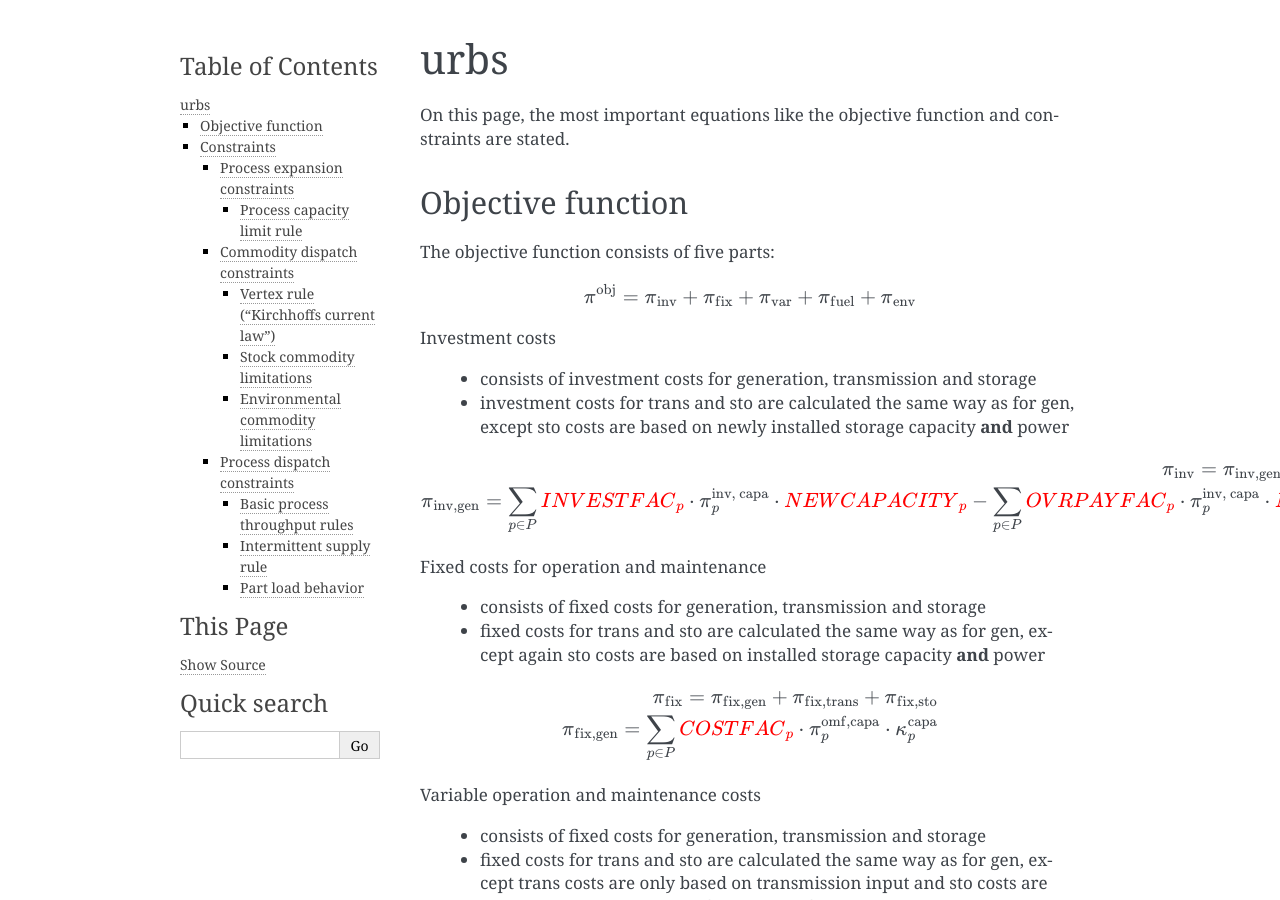
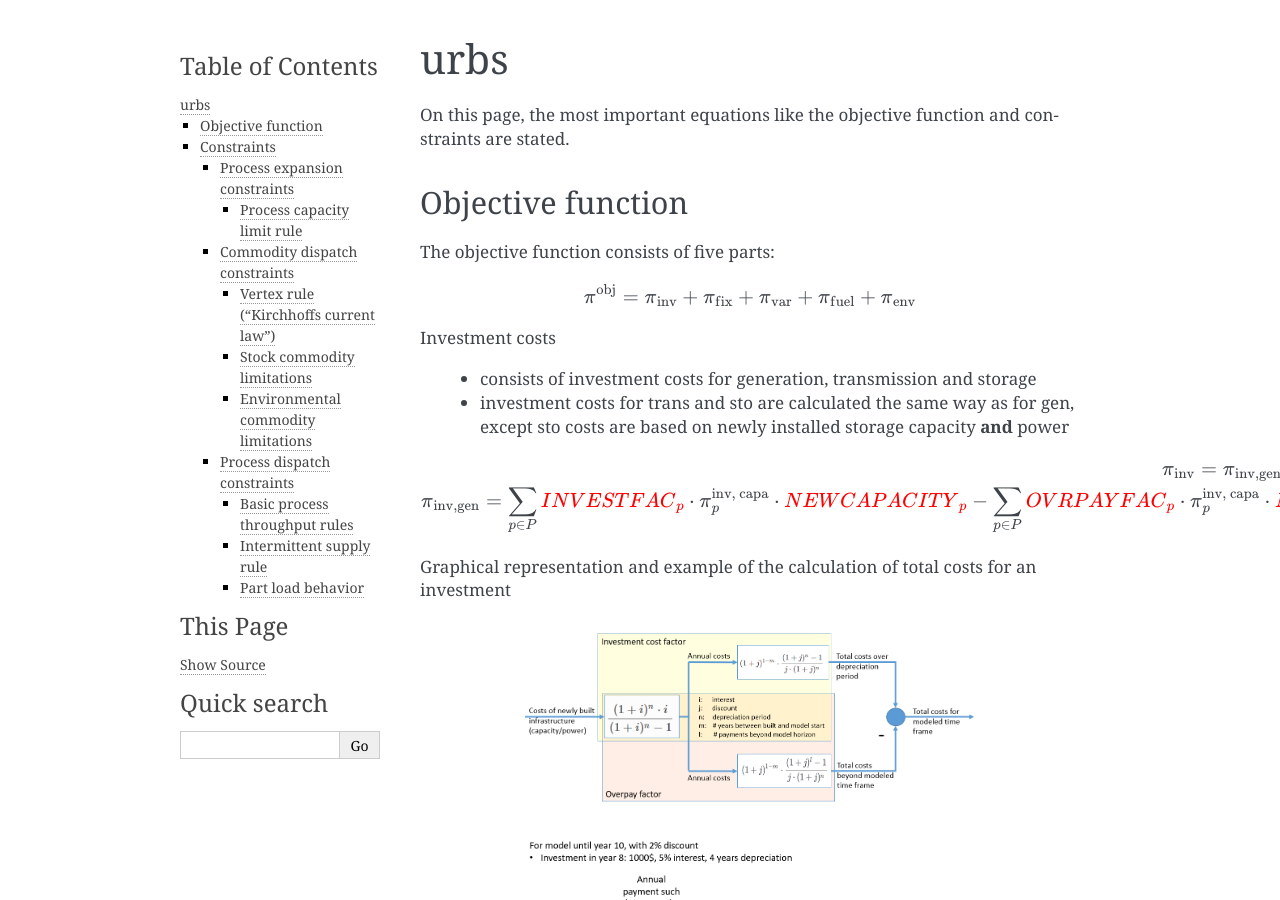
Before and after one commit to open-modex/mathematical-documentation, a Sphinx documentation site: the page built from doc/source/frameworks/urbs.rst, in a window 1280 px wide and 900 px high. Built offline with Sphinx 7.4.7, drawn with Linux system fonts in a browser that asks for light colours; pages that are not in the unit, such as notebooks, are missing from menus.

Commit message:
Update urbs objective function representation
Added graphs to further clear up how investment costs are calculated in urbs.

```diff
--- a/doc/source/frameworks/urbs.rst
+++ b/doc/source/frameworks/urbs.rst
@@ -22,6 +22,15 @@ Investment costs
     \pi_{\text{inv}}= \pi_{\text{inv,gen}} + \pi_{\text{inv,trans}} + \pi_{\text{inv,sto}}
 
     \pi_{\text{inv,gen}} = \sum_{p \in P} {\color{red}{{INVESTFAC}}_{p}} \cdot \pi^{\text{inv, capa}}_p \cdot {\color{red}{{NEWCAPACITY}}_{p}} -  \sum_{p \in P} {\color{red}{{OVRPAYFAC}}_{p}} \cdot \pi^{\text{inv, capa}}_p \cdot {\color{red}{{NEWCAPACITY}}_{p}}
+
+
+Graphical representation and example of the calculation of total costs for an investment
+
+.. figure:: images/urbs_costfac.png
+   :width: 70 %
+
+.. figure:: images/urbs_costfac2.png
+   :width: 70 %
 
 
 Fixed costs for operation and maintenance
```
Also changed, not shown: doc/source/frameworks/images/urbs_costfac.png (added), doc/source/frameworks/images/urbs_costfac2.png (added).
